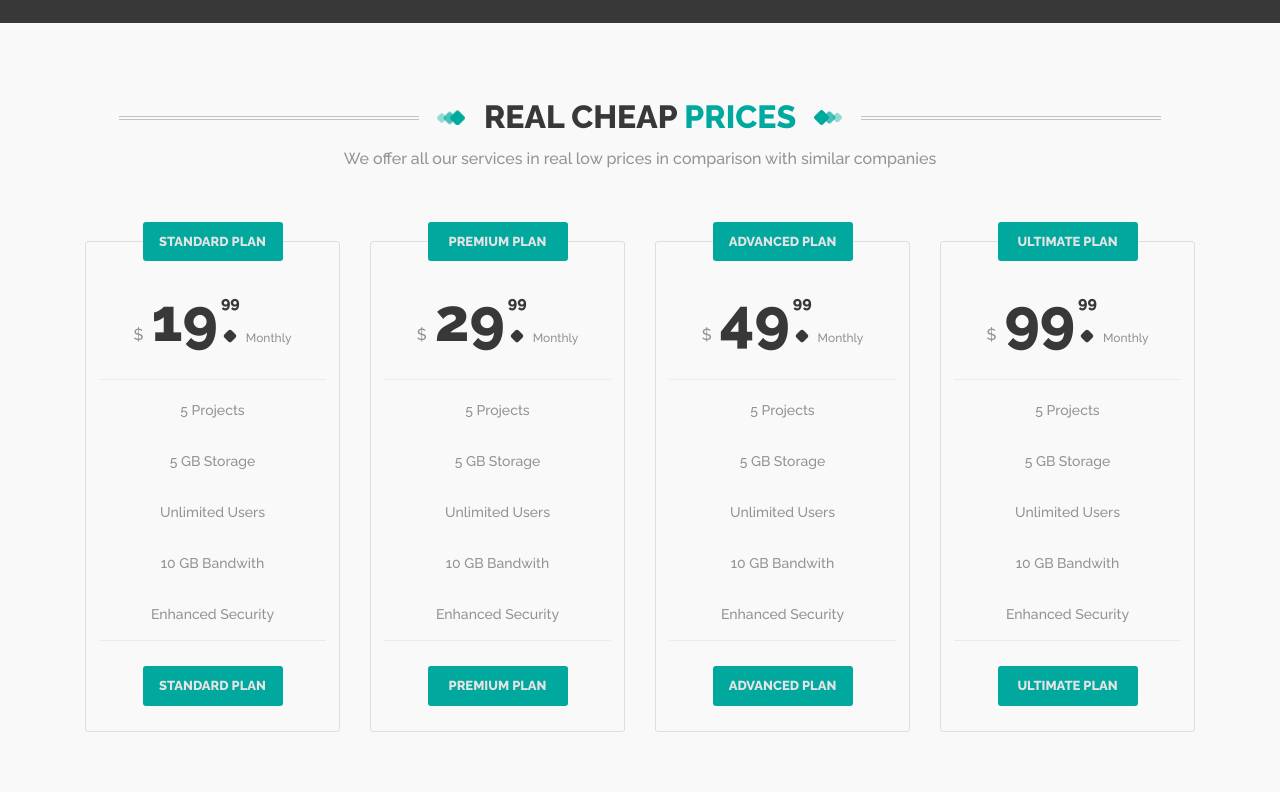
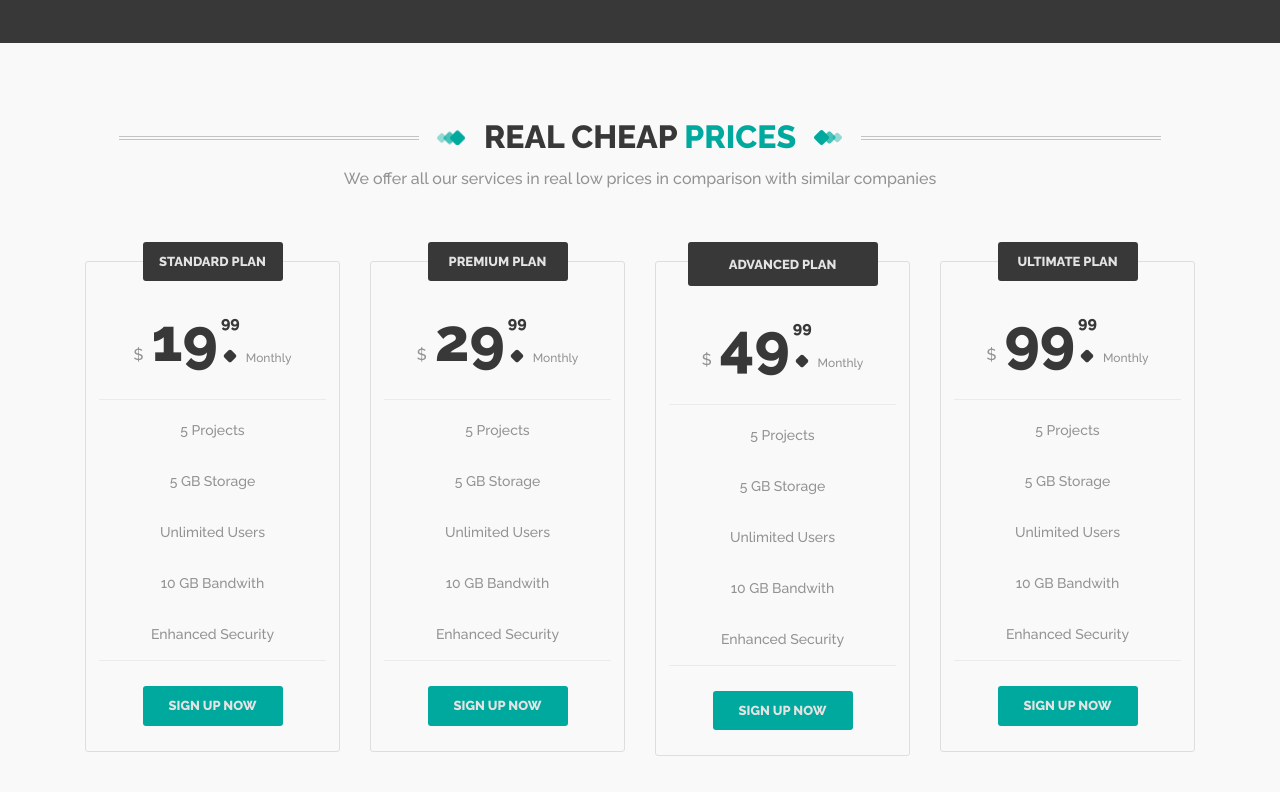
Before and after one commit to Dimas53/mynew1, a plain HTML site: page index.html in a window 1280 px wide. Shown: the part 5779-6571 px from the top of the page. Drawn offline with nearby package versions, Linux system fonts and the light colour scheme.

Commit message:
dop file

```diff
--- a/css/main.css
+++ b/css/main.css
@@ -727,16 +727,27 @@ p {
 }
 
 .card__body {
-    margin-top: -20px;
+    margin-top: px;
 }
 
 .team__img {
     width: 100%;
     height: 253px;
     background: #8a8a8a;
+    padding-top: 233px;
+}
+.team__img_base {
+
+}
+
+.team__img:hover {
+
+    background: #ee01da;
+    opacity: .7;
 }
 
 .team__btn {
+    display: block;
     background: #01a89e;
     font-size: 13px;
     font-weight: 800;
@@ -749,9 +760,10 @@ p {
     cursor: pointer;
     width: 135px;
     margin: 0 auto;
-    margin-top: -20px;
+    margin-top: px;
     text-align: center;
     transition: all 0.3s ease;
+    align-content: flex-end;
 }
 
 .team__btn:hover {
@@ -975,7 +987,7 @@ p {
 }
 
 .price__btn {
-    background: #01a89e;
+    background: #383838;
     font-size: 13px;
     font-weight: 800;
     color: #e3e3e3;
@@ -992,8 +1004,33 @@ p {
     transition: all 0.3s ease;
 }
 
+.price__btn_advanced {
+    background: #383838;
+    font-size: 13px;
+    font-weight: 800;
+    color: #e3e3e3;
+    text-transform: uppercase;
+    border: none;
+    border-radius: 3px;
+    padding: 10px 0;
+    display: block;
+    cursor: pointer;
+    width: 190px;
+    margin: 0 auto;
+    margin-top: -20px;
+    text-align: center;
+    transition: all 0.3s ease;
+}
+
+.price__btn_advanced span {
+    font-size: 16px;
+    color: #00a99d;
+    padding: 5px;
+    transition: all 0.3s ease;
+}
+
 .price__btn_down {
-    background: #01a89e;
+    background: #00a99d;
     font-size: 13px;
     font-weight: 800;
     color: #e3e3e3;
@@ -1009,11 +1046,15 @@ p {
     transition: all 0.3s ease;
 }
 
-.price__btn:hover {
-    background: #383838;
+.price__card:hover button {
+    background: #00a99d;
 }
 
-.price__btn_down:hover {
+.price__card:hover span {
+    color: #e3e3e3;
+}
+
+.price__card:hover .price__btn_down {
     background: #383838;
 }
 
--- a/index.html
+++ b/index.html
@@ -643,12 +643,16 @@
                     <div class="team-cards">
                         <div class="team__card">
                             <div class="team__img">
-                                <!-- <img src="img/square_unsplash.jpg" alt="photo" class="team__img"> -->
+                                <div class="team__img_base">
+                                    <!-- <img src="img/square_unsplash.jpg" alt="photo" class="team__img"> -->
+                                </div>
+                                <div class="team__btn">
+                                    alexis simpson
+                                </div>
                             </div>
+
                             <div class="card__body">
-                                <button class="team__btn">
-                                    alexis simpson
-                                </button>
+
                                 <h3 class="team__text">
                                     CEO & Developer
 
@@ -872,7 +876,7 @@
                                 </div>
                                 <div class="price__line"></div>
                                 <button class="price__btn_down">
-                                    standard plan
+                                    sign up now
                                 </button>
                             </div>
                         </div>
@@ -913,7 +917,7 @@
                                 </div>
                                 <div class="price__line"></div>
                                 <button class="price__btn_down">
-                                    premium plan
+                                sign up now
                                 </button>
                             </div>
                         </div>
@@ -924,8 +928,10 @@
                         <div class="price__card">
 
                             <div class="price__body">
-                                <button class="price__btn">
+                                <button class="price__btn_advanced">
+                                    <span class="icon_star"></span>
                                     advanced plan
+                                    <span class="icon_star"></span>
                                 </button>
                                 <div class="price__card_title d-flex align-items-end">
                                     <div class="dolar">$</div>
@@ -954,7 +960,7 @@
                                 </div>
                                 <div class="price__line"></div>
                                 <button class="price__btn_down">
-                                    advanced plan
+                                    sign up now
                                 </button>
                             </div>
                         </div>
@@ -995,7 +1001,7 @@
                                 </div>
                                 <div class="price__line"></div>
                                 <button class="price__btn_down">
-                                    ultimate plan
+                                    sign up now
                                 </button>
                             </div>
                         </div>
```
